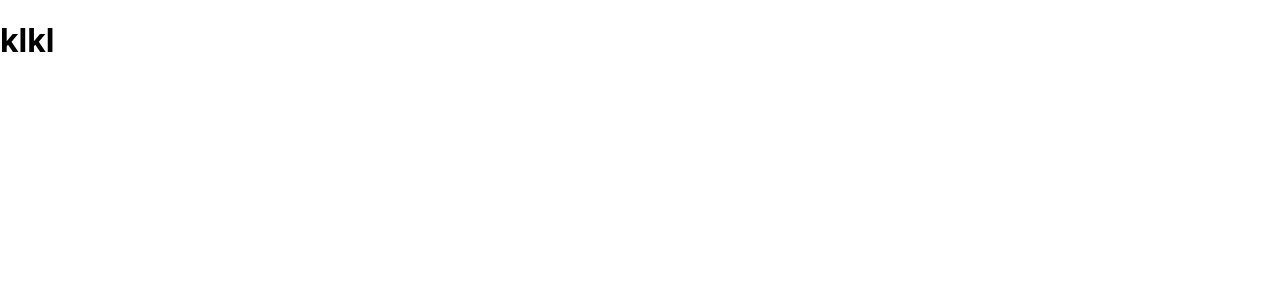
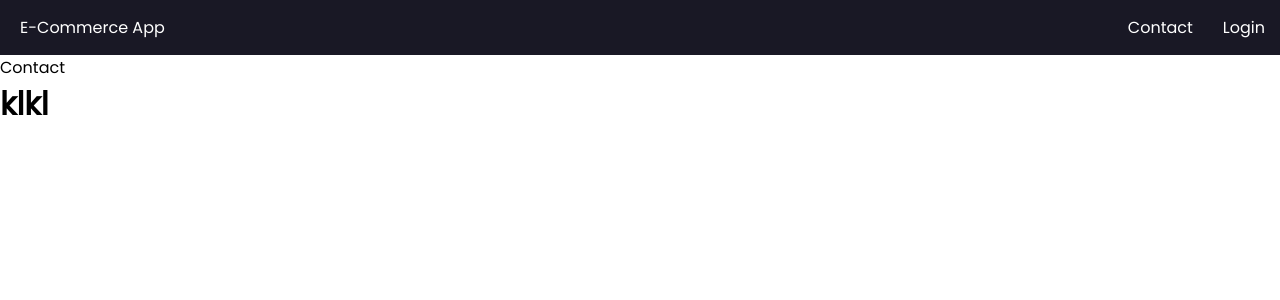
Before and after one commit to harshgupta20/ecommerce-app, a React (Create React App) app: page /contact in a window 1280 px wide. Shown: the top 300 px of the page. Built offline with nearby package versions, Linux system fonts and the light colour scheme; no server answers.

Commit message:
Navigation 50% completed

```diff
--- a/package.json
+++ b/package.json
@@ -6,9 +6,13 @@
     "@testing-library/jest-dom": "^5.16.5",
     "@testing-library/react": "^13.4.0",
     "@testing-library/user-event": "^13.5.0",
+    "bootstrap": "^5.2.3",
     "firebase": "^9.17.2",
     "react": "^18.2.0",
+    "react-bootstrap": "^2.7.2",
     "react-dom": "^18.2.0",
+    "react-firebase-hooks": "^5.1.1",
+    "react-router-dom": "^6.9.0",
     "react-scripts": "5.0.1",
     "web-vitals": "^2.1.4"
   },
--- a/public/index.html
+++ b/public/index.html
@@ -1,43 +1,17 @@
 <!DOCTYPE html>
 <html lang="en">
+
 <head>
   <meta charset="utf-8" />
-    <link rel="icon" href="%PUBLIC_URL%/favicon.ico" />
   <meta name="viewport" content="width=device-width, initial-scale=1" />
-    <meta name="theme-color" content="#000000" />
-    <meta
-      name="description"
-      content="Web site created using create-react-app"
-    />
-    <link rel="apple-touch-icon" href="%PUBLIC_URL%/logo192.png" />
-    <!--
-      manifest.json provides metadata used when your web app is installed on a
-      user's mobile device or desktop. See https://developers.google.com/web/fundamentals/web-app-manifest/
-    -->
+  <meta name="description" content="Web site created using create-react-app" />
   <link rel="manifest" href="%PUBLIC_URL%/manifest.json" />
-    <!--
-      Notice the use of %PUBLIC_URL% in the tags above.
-      It will be replaced with the URL of the `public` folder during the build.
-      Only files inside the `public` folder can be referenced from the HTML.
-
-      Unlike "/favicon.ico" or "favicon.ico", "%PUBLIC_URL%/favicon.ico" will
-      work correctly both with client-side routing and a non-root public URL.
-      Learn how to configure a non-root public URL by running `npm run build`.
-    -->
   <title>React App</title>
 </head>
+
 <body>
   <noscript>You need to enable JavaScript to run this app.</noscript>
   <div id="root"></div>
-    <!--
-      This HTML file is a template.
-      If you open it directly in the browser, you will see an empty page.
+</body>
 
-      You can add webfonts, meta tags, or analytics to this file.
-      The build step will place the bundled scripts into the <body> tag.
-
-      To begin the development, run `npm start` or `yarn start`.
-      To create a production bundle, use `npm run build` or `yarn build`.
-    -->
-  </body>
 </html>
--- a/src/App.css
+++ /dev/null
@@ -1,38 +0,0 @@
-.App {
-  text-align: center;
-}
-
-.App-logo {
-  height: 40vmin;
-  pointer-events: none;
-}
-
-@media (prefers-reduced-motion: no-preference) {
-  .App-logo {
-    animation: App-logo-spin infinite 20s linear;
-  }
-}
-
-.App-header {
-  background-color: #282c34;
-  min-height: 100vh;
-  display: flex;
-  flex-direction: column;
-  align-items: center;
-  justify-content: center;
-  font-size: calc(10px + 2vmin);
-  color: white;
-}
-
-.App-link {
-  color: #61dafb;
-}
-
-@keyframes App-logo-spin {
-  from {
-    transform: rotate(0deg);
-  }
-  to {
-    transform: rotate(360deg);
-  }
-}
--- a/src/App.js
+++ b/src/App.js
@@ -1,11 +1,23 @@
-import './App.css';
+// Components
+import Navbar from './components/Navbar';
+
+import { BrowserRouter, Routes, Route } from 'react-router-dom';
+import Explore from './components/Explore';
+import Contact from './pages/Contact';
+
 
 function App() {
   return (
     <>
-      <h1>
-        klkl
-      </h1>
+
+      <BrowserRouter>
+        <Navbar />
+        <Routes>
+          <Route path='/' element={<Explore/>}/>
+          <Route path='/contact' element={<Contact/>}/>
+        </Routes>
+      </BrowserRouter>
+      <h1>klkl</h1>
     </>
   );
 }
--- /dev/null
+++ b/src/Customisation/Data.js
@@ -0,0 +1,10 @@
+const Data = {
+    navbar:{
+        title:"E-Commerce App",
+        menu1: "Contact",
+        menu2: "Wish List",
+        menu3: "Cart",
+        menu4: "Acount",
+    }
+}
+export default Data;
--- /dev/null
+++ b/src/components/Explore.jsx
@@ -0,0 +1,9 @@
+import React from 'react'
+
+const Explore = () => {
+  return (
+    <div>Explore</div>
+  )
+}
+
+export default Explore
--- /dev/null
+++ b/src/components/Navbar.jsx
@@ -0,0 +1,51 @@
+import React, { useState } from "react";
+
+// CSS file
+import "../styles/Navbar.css";
+
+// Firebase
+import {auth, provider} from "../config/Firebase";
+import { signInWithPopup, signOut } from "firebase/auth";
+// To handle user data after login
+import {useAuthState} from "react-firebase-hooks/auth";
+
+import { Link } from "react-router-dom";
+
+// Components
+import Data from "../Customisation/Data";
+
+const Navbar = () => {
+
+    const [user] = useAuthState(auth);
+
+    const userLoginFunc = async () => {
+        const userInfo = await signInWithPopup(auth, provider);
+        console.log(userInfo);
+    }
+    const userLogoutFunc = async () => {
+        await signOut(auth);
+    }
+
+
+
+    return (
+        <>
+            <div id="navbar">
+                <div id="nav-main">
+                    <div id="nav-logo">
+                        <Link id="nav-link" to='/'>{Data.navbar.title}</Link>
+                    </div>
+                        <ul id="nav-ul">
+                            <li id="nav-li"><Link id="nav-link" to='/'>Contact</Link></li>
+                            {user?.displayName && <li id="nav-li"><Link id="nav-link" to='/'>Wish List</Link></li>}
+                            {user?.displayName && <li id="nav-li"><Link id="nav-link" to='/'>Cart</Link></li>}
+                            {user?.displayName && <li id="nav-li"><Link id="nav-link" to='/'>Account</Link></li>}
+                            {user?.displayName ? <li onClick={userLogoutFunc} id="nav-li"><Link id="nav-link" to='/'>Logout</Link></li> : <li onClick={userLoginFunc} id="nav-li"><Link id="nav-link" to='/'>Login</Link></li>}
+                        </ul>
+                </div>
+            </div>
+        </>
+    )
+}
+
+export default Navbar
--- a/src/config/Firebase.js
+++ b/src/config/Firebase.js
@@ -1,7 +1,7 @@
 // Import the functions you need from the SDKs you need
 import { initializeApp } from "firebase/app";
-// TODO: Add SDKs for Firebase products that you want to use
-// https://firebase.google.com/docs/web/setup#available-libraries
+import { getAuth } from "firebase/auth";
+import { GoogleAuthProvider } from "firebase/auth";
 
 // Your web app's Firebase configuration
 const firebaseConfig = {
@@ -15,3 +15,6 @@ const firebaseConfig = {
 
 // Initialize Firebase
 const app = initializeApp(firebaseConfig);
+// Initialize Firebase Authentication and get a reference to the service
+export const auth = getAuth(app);
+export const provider = new GoogleAuthProvider();
--- a/src/index.css
+++ b/src/index.css
@@ -1,13 +1,8 @@
-body {
+@import url('https://fonts.googleapis.com/css2?family=Poppins&display=swap');
+
+*{
   margin: 0;
-  font-family: -apple-system, BlinkMacSystemFont, 'Segoe UI', 'Roboto', 'Oxygen',
-    'Ubuntu', 'Cantarell', 'Fira Sans', 'Droid Sans', 'Helvetica Neue',
-    sans-serif;
-  -webkit-font-smoothing: antialiased;
-  -moz-osx-font-smoothing: grayscale;
+  padding: 0;
+  box-sizing: border-box;
+  font-family: 'Poppins', sans-serif;
 }
-
-code {
-  font-family: source-code-pro, Menlo, Monaco, Consolas, 'Courier New',
-    monospace;
-}
--- /dev/null
+++ b/src/pages/Contact.jsx
@@ -0,0 +1,9 @@
+import React from 'react'
+
+const Contact = () => {
+  return (
+    <div>Contact</div>
+  )
+}
+
+export default Contact
--- /dev/null
+++ b/src/styles/Navbar.css
@@ -0,0 +1,43 @@
+#navbar #nav-main{
+    width: 100%;
+    background-color: #191825;
+    color: white;
+    /* border: 2px solid red; */
+}
+
+
+#nav-main{
+    display: flex;
+    justify-content: space-between;
+    align-items: center;
+}
+
+#nav-logo{
+    margin-left: 20px;
+    /* border: 2px solid red; */
+}
+
+#nav-ul{
+    list-style-type: none;
+     display: flex;
+    align-items: center;
+    /* border: 2px solid red; */
+}
+#nav-li{
+    margin: 10px;
+    padding: 5px;
+}
+
+#nav-link{
+    text-decoration: none;
+    color: white;
+}
+#nav-link:hover{
+    color: #191825;
+}
+
+#nav-li:hover{
+    color: #191825;
+    background-color: white;
+    cursor: pointer;
+}
```
Also changed, not shown: src/components/Card.jsx (added), 1 other file (tests, documents, lock files or other folders). Lines whose indentation alone changed are shown as unchanged.
